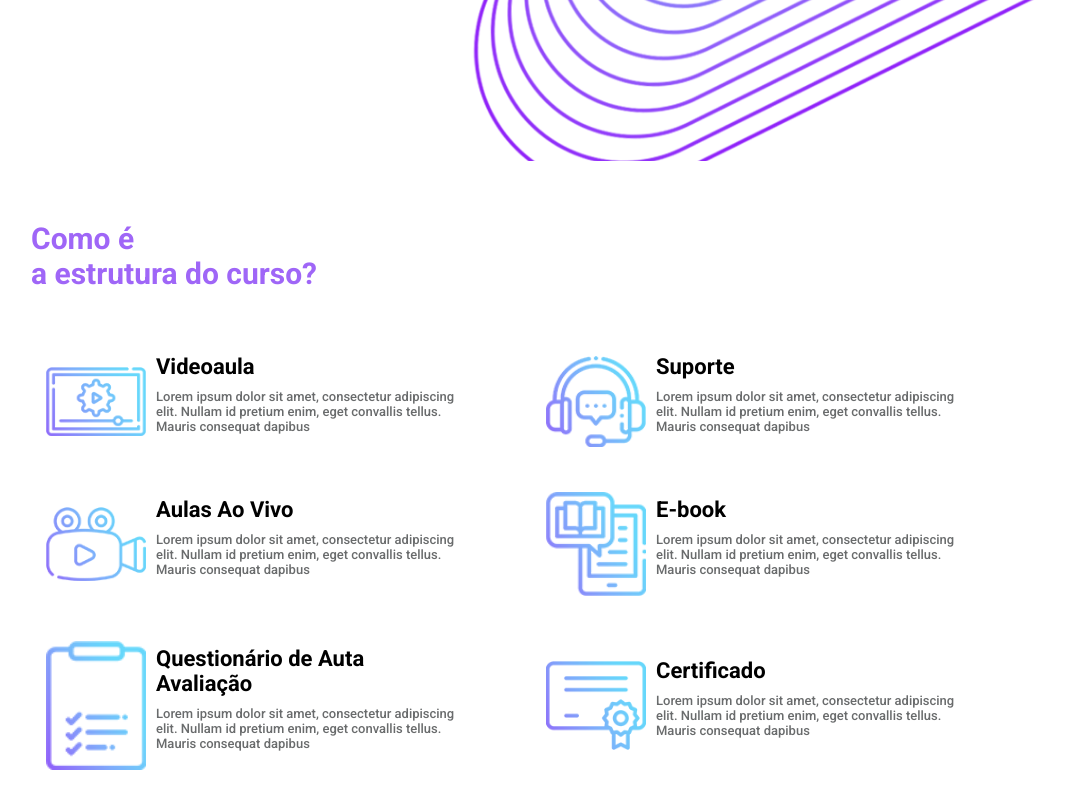
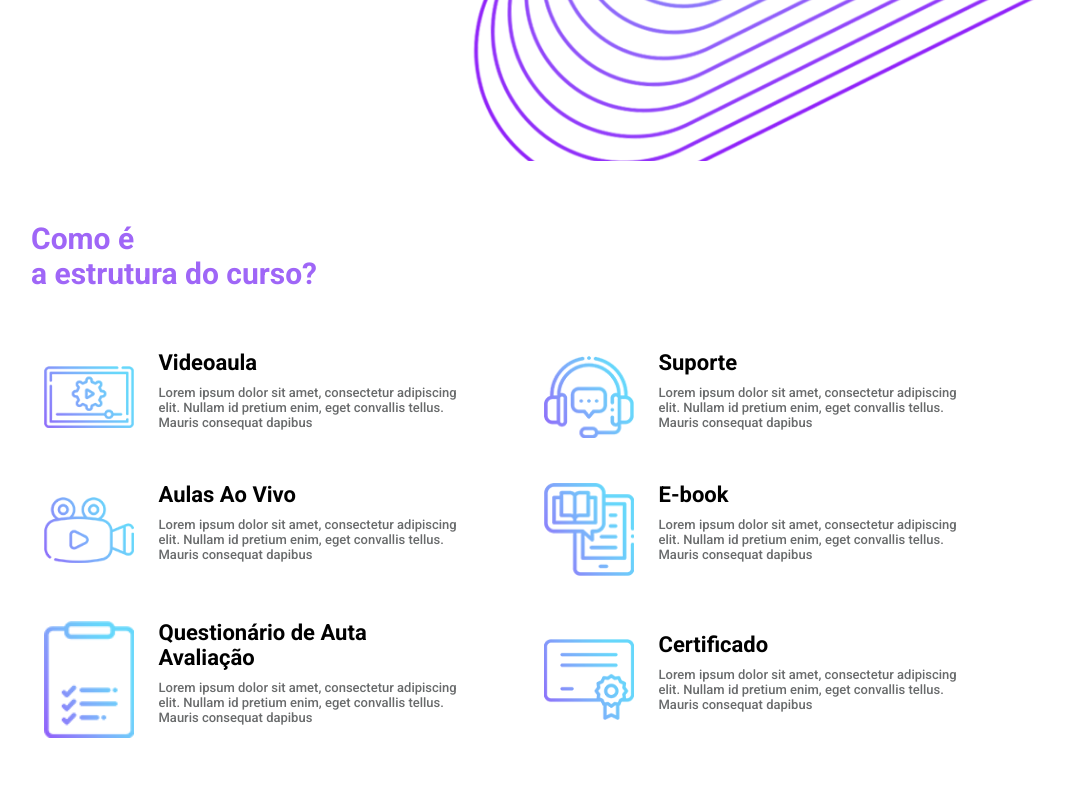
Before and after one commit to comunicacaosistemica/comunicacao_sistemica, a React (Create React App) app: page / in a window 1280 px wide. Shown: the part 599-1399 px from the top of the page, without its empty margins (139-1204 px from the left). After the commit the page ends 1367 px from the top, so only its background shows below. Built offline with nearby package versions, Linux system fonts and the light colour scheme.

Commit message:
tamanho icons detalhes

```diff
--- a/src/components/sobre/index.css
+++ b/src/components/sobre/index.css
@@ -7,7 +7,7 @@
 }
 
 .detalheContent img {
-    width: 100px;
+    width: 90px;
     margin-top: 15px;
 }
 
@@ -17,7 +17,7 @@
     flex-direction: column;
     justify-content: center;
     align-items: flex-start;
-    margin-left: 10px;
+    margin-left: 25px;
 }
 
 .description h3 {
```
Also changed, not shown: src/App.css (line endings or trailing spaces).
